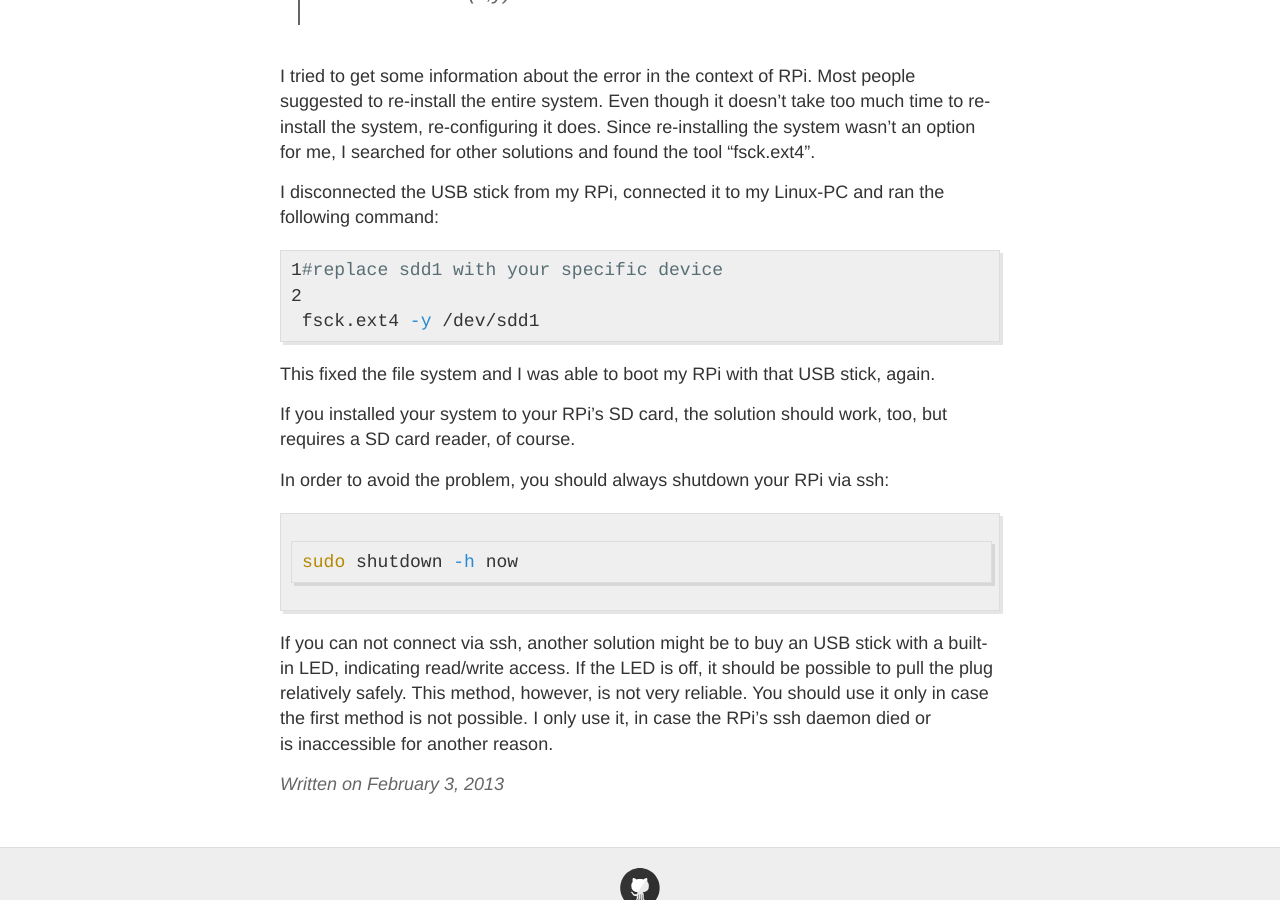
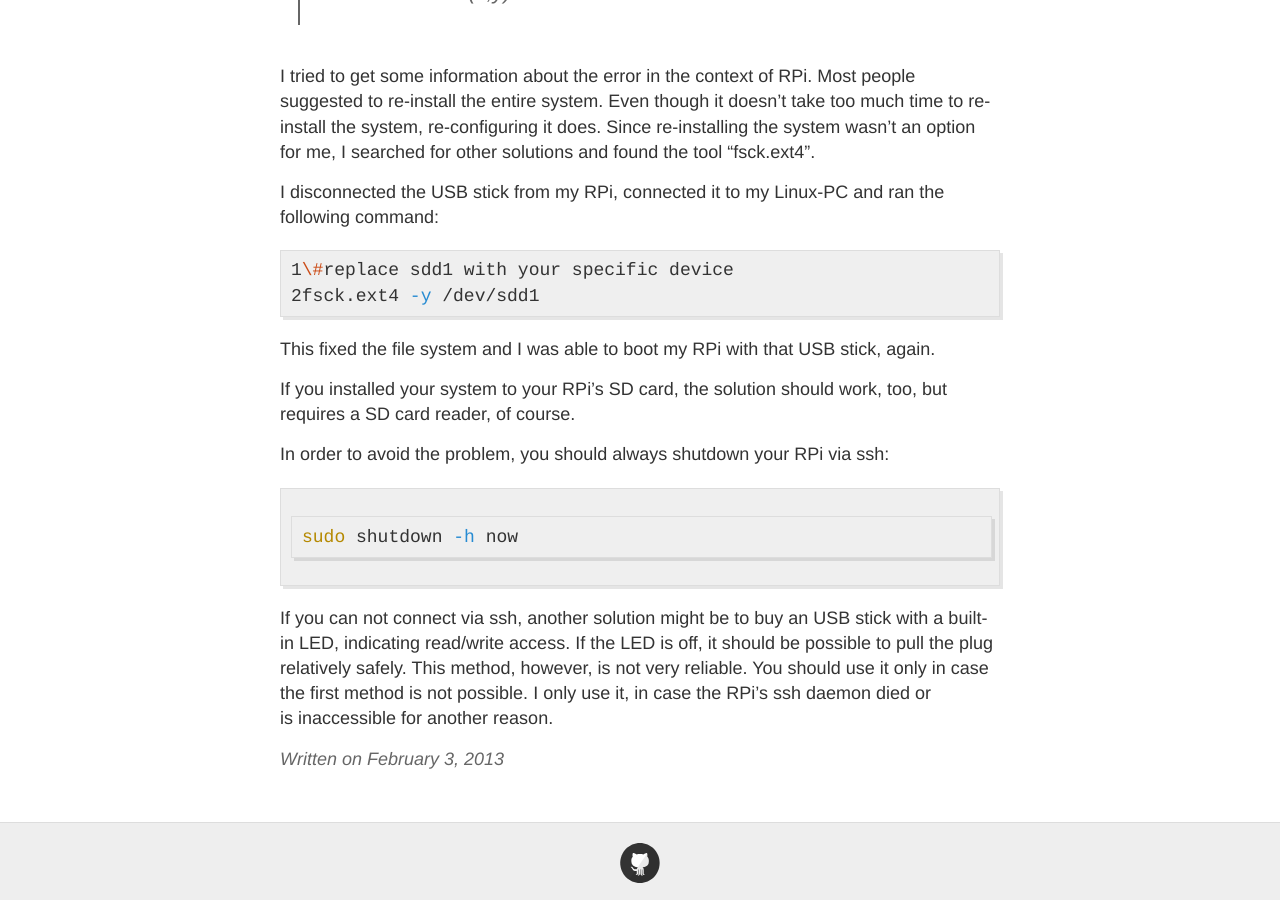
Before and after one commit to bbilger/yabapal, a Jekyll site: the page built from _posts/2013-02-03-solving-kernel-panic-not-syncing-vfs-unable-to-mount-root-fs-on-unknown-blockxy.md, in a window 1280 px wide and 900 px high, scrolled down 555 px. Built offline with Jekyll 4.4.1, drawn with Linux system fonts in a browser that asks for light colours.

```diff
--- a/_posts/2013-02-03-solving-kernel-panic-not-syncing-vfs-unable-to-mount-root-fs-on-unknown-blockxy.md
+++ b/_posts/2013-02-03-solving-kernel-panic-not-syncing-vfs-unable-to-mount-root-fs-on-unknown-blockxy.md
@@ -28,7 +28,7 @@ I disconnected the USB stick from my RPi, connected it to my Linux-PC and ran th
 
 {% highlight bash linenos %}
 {% raw %}
-#replace sdd1 with your specific device
+\#replace sdd1 with your specific device
 fsck.ext4 -y /dev/sdd1
 {% endraw %}
 {% endhighlight %}
```
